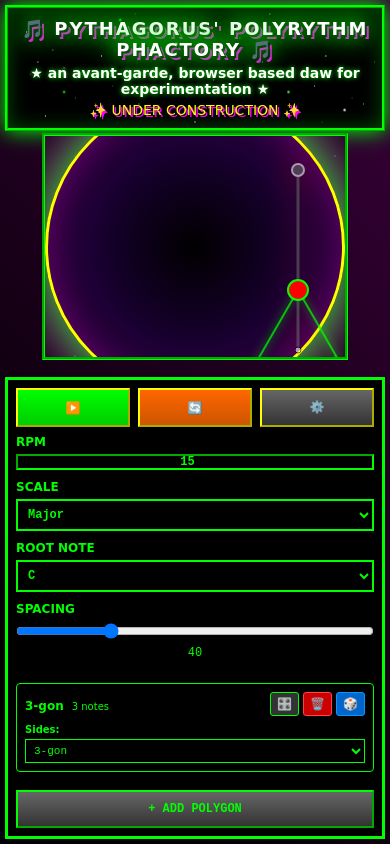
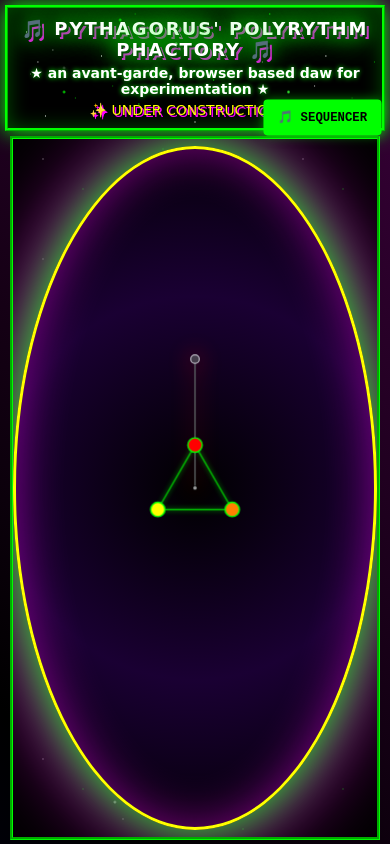
Before and after one commit to clickbaitnate/PPP, a React (Create React App) app: page / in a window 390 px wide. Built offline with nearby package versions, Linux system fonts and the light colour scheme.

Commit message:
Add mobile view toggle - switch between sequencer and controls on mobile devices

```diff
--- a/src/App.css
+++ b/src/App.css
@@ -165,6 +165,7 @@ body {
   display: flex;
   overflow: visible; /* Changed from hidden to allow control panel to be fully visible */
   min-height: 0; /* Allow flex items to shrink */
+  position: relative; /* For mobile toggle button positioning */
 }
 
 /* Canvas Container */
@@ -1944,3 +1945,37 @@ body {
     font-size: 10px;
   }
 }
+
+/* Mobile View Toggle Button Styles */
+@media (max-width: 768px) {
+  .mobile-toggle-btn {
+    animation: pulse 2s ease-in-out infinite;
+  }
+
+  @keyframes pulse {
+    0%, 100% { transform: scale(1); }
+    50% { transform: scale(1.05); }
+  }
+
+  /* Ensure mobile layout takes full available space */
+  .app-main {
+    flex-direction: column;
+    align-items: stretch;
+  }
+
+  /* Make sure canvas container fills available space in mobile sequencer view */
+  .canvas-container {
+    flex: 1;
+    display: flex;
+    align-items: center;
+    justify-content: center;
+  }
+
+  /* SVG responsive sizing for mobile */
+  .polygon-svg {
+    width: 100%;
+    height: 100%;
+    max-width: 100%;
+    max-height: 100%;
+  }
+}
--- a/src/App.tsx
+++ b/src/App.tsx
@@ -72,12 +72,18 @@ function App() {
 
   // Touch handling for mobile
   const [isMobile, setIsMobile] = useState(false);
+  const [mobileView, setMobileView] = useState<'controls' | 'sequencer'>('sequencer');
 
   // Detect mobile devices and set up touch handling
   useEffect(() => {
     const checkIsMobile = () => {
       const mobile = window.innerWidth <= 768 || 'ontouchstart' in window;
       setIsMobile(mobile);
+
+      // Reset to sequencer view when switching between mobile/desktop
+      if (!mobile) {
+        setMobileView('sequencer');
+      }
     };
 
     checkIsMobile();
@@ -86,6 +92,11 @@ function App() {
     return () => {
       window.removeEventListener('resize', checkIsMobile);
     };
+  }, []);
+
+  // Toggle between mobile views
+  const toggleMobileView = useCallback(() => {
+    setMobileView(prev => prev === 'controls' ? 'sequencer' : 'controls');
   }, []);
 
   // Get scale notes
@@ -646,6 +657,44 @@ function App() {
       </header>
 
       <main className="app-main">
+        {/* Mobile View Toggle Button */}
+        {isMobile && (
+          <div style={{
+            position: 'fixed',
+            top: '100px',
+            right: '10px',
+            zIndex: 1000,
+            display: 'flex',
+            flexDirection: 'column',
+            gap: '5px'
+          }}>
+            <button
+              onClick={toggleMobileView}
+              className="mobile-toggle-btn"
+              style={{
+                padding: '8px 12px',
+                background: mobileView === 'sequencer' ? '#00ff00' : '#666666',
+                border: '2px solid #00ff00',
+                borderRadius: '4px',
+                color: mobileView === 'sequencer' ? '#000000' : '#00ff00',
+                fontSize: '12px',
+                fontWeight: 'bold',
+                cursor: 'pointer',
+                fontFamily: 'Courier New, monospace',
+                boxShadow: '0 0 10px rgba(0, 255, 0, 0.5)',
+                minWidth: '80px',
+                touchAction: 'manipulation'
+              }}
+            >
+              {mobileView === 'sequencer' ? '🎵 SEQUENCER' : '🎛️ CONTROLS'}
+            </button>
+          </div>
+        )}
+
+        {/* Main Content Area */}
+        {!isMobile ? (
+          // Desktop Layout: Side by side
+          <>
             <div className="canvas-container">
               <div className="polygon-canvas" ref={canvasRef}>
                 <svg width="500" height="500" className="polygon-svg">
@@ -679,6 +728,73 @@ function App() {
               onChangePolygonSides={handleChangePolygonSides}
               onRandomPopulate={handleRandomPopulate}
             />
+          </>
+        ) : (
+          // Mobile Layout: Toggle between views
+          <div style={{
+            width: '100%',
+            height: 'calc(100vh - 140px)',
+            position: 'relative'
+          }}>
+            {mobileView === 'sequencer' ? (
+              // Sequencer View
+              <div className="canvas-container" style={{
+                margin: '5px',
+                height: '100%'
+              }}>
+                <div className="polygon-canvas" ref={canvasRef} style={{
+                  width: '100%',
+                  height: '100%',
+                  maxWidth: '100vw',
+                  maxHeight: 'calc(100vh - 160px)'
+                }}>
+                  <svg
+                    width="100%"
+                    height="100%"
+                    viewBox="0 0 500 500"
+                    preserveAspectRatio="xMidYMid meet"
+                    className="polygon-svg"
+                  >
+                    {renderPlayhead()}
+                    {polygons.map(polygon => (
+                      <g key={polygon.id} className="polygon-group">
+                        {renderPolygon(polygon)}
+                      </g>
+                    ))}
+                  </svg>
+                </div>
+              </div>
+            ) : (
+              // Controls View
+              <div style={{
+                padding: '10px',
+                height: '100%',
+                overflowY: 'auto'
+              }}>
+                <ControlPanel
+                  playhead={playhead}
+                  selectedScale={selectedScale}
+                  rootNote={rootNote}
+                  polygonSettings={polygonSettings}
+                  polygons={polygons}
+                  isMobile={isMobile}
+                  onPlayToggle={handlePlayToggle}
+                  onReset={handleReset}
+                  onRPMChange={handleRPMChange}
+                  onScaleChange={handleScaleChange}
+                  onRootNoteChange={handleRootNoteChange}
+                  onSpacingChange={handleSpacingChange}
+                  onSettingsClick={handleSettingsClick}
+                  onAddPolygon={handleAddPolygon}
+                  onEditPolygon={handleEditPolygon}
+                  onDeletePolygon={handleDeletePolygon}
+                  onChangePolygonSides={handleChangePolygonSides}
+                  onRandomPopulate={handleRandomPopulate}
+                />
+              </div>
+            )}
+          </div>
+        )}
       </main>
 
       {/* Edit Popup */}
```
Lines whose indentation alone changed are shown as unchanged.
